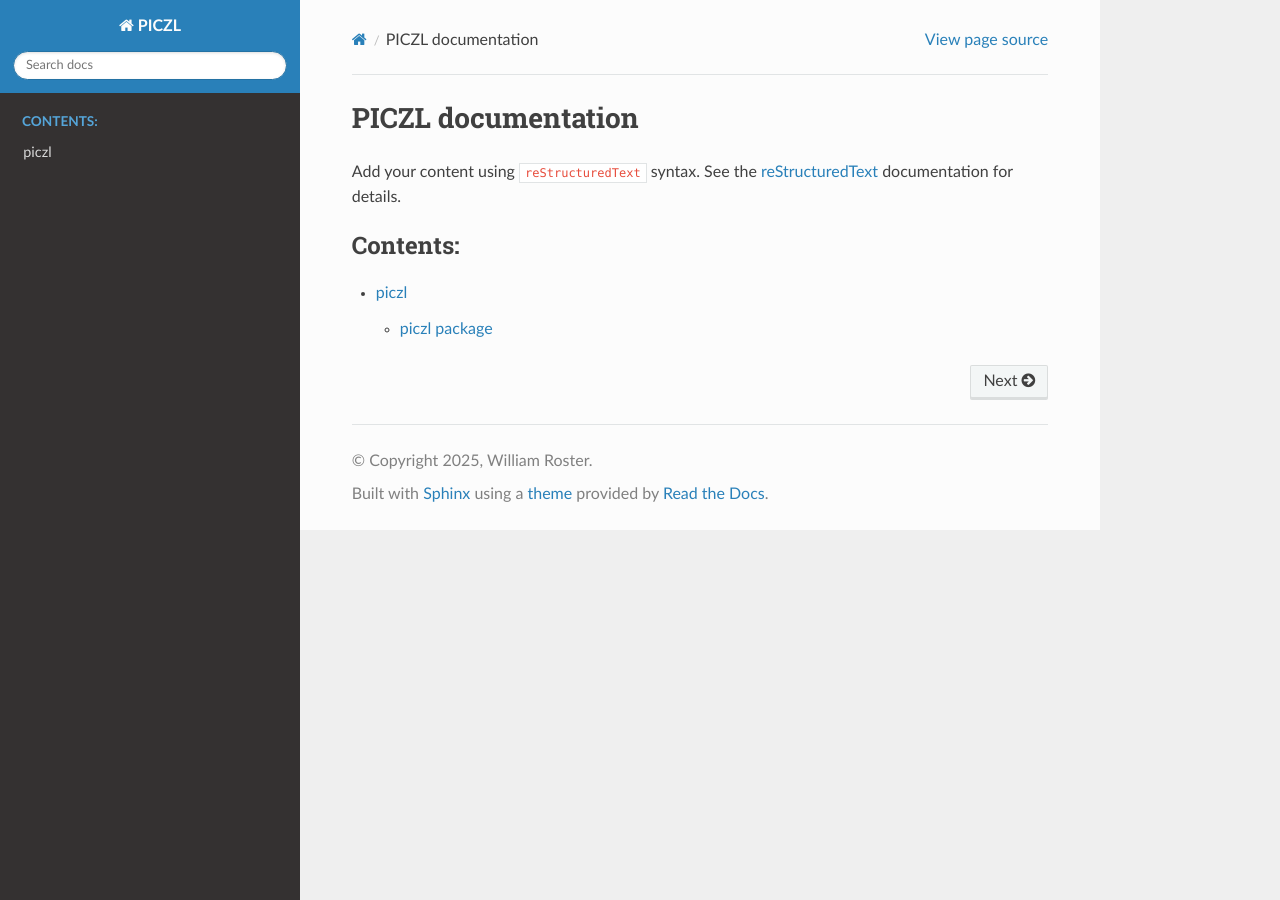
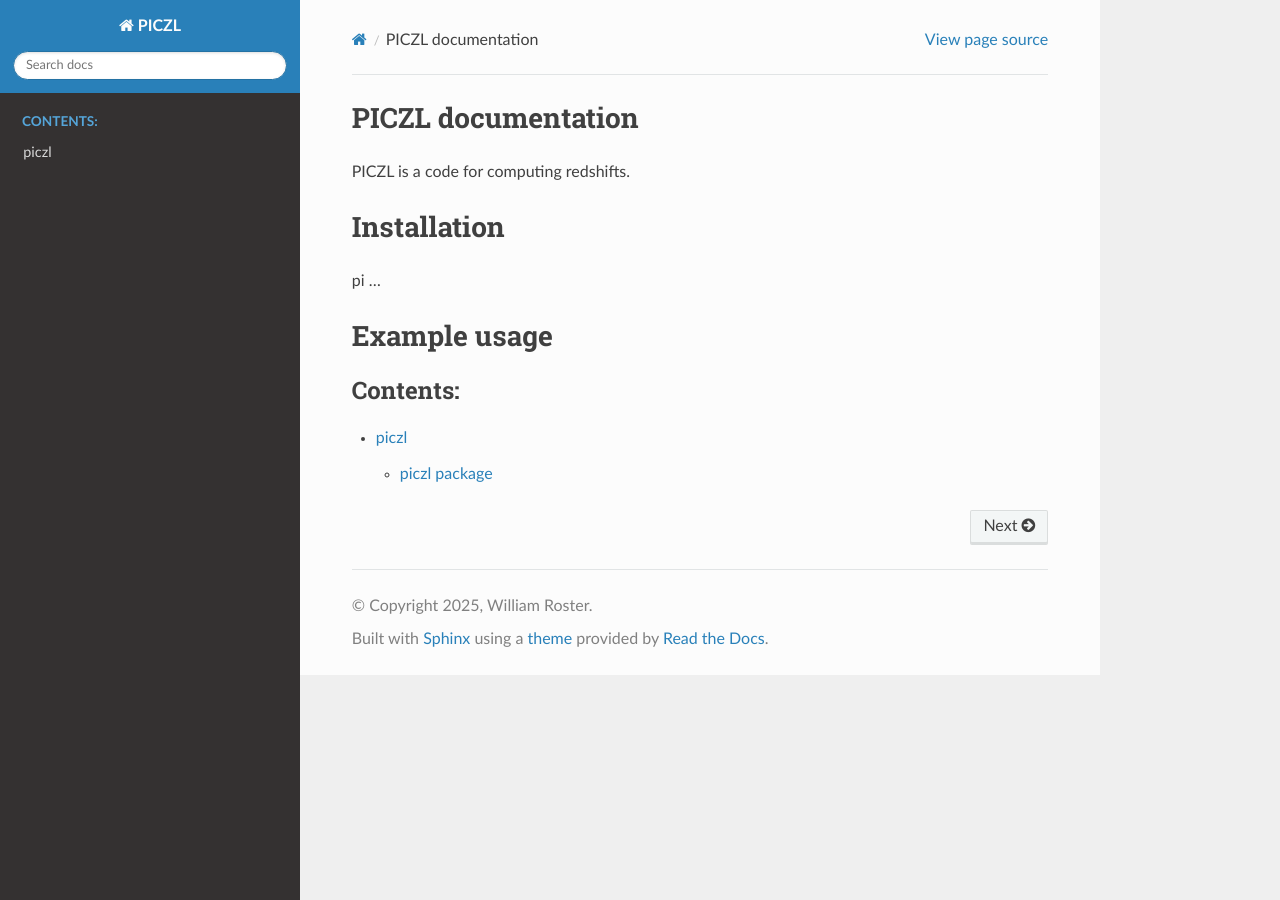
Before and after one commit to Space-papaya/PICZL, a Sphinx documentation site: the page built from docs/source/index.rst, in a window 1280 px wide. Built offline with Sphinx 7.4.7 and the Read the Docs theme 3.1.0, drawn with Linux system fonts in a browser that asks for light colours.

Commit message:
started work on index

```diff
--- a/docs/source/index.rst
+++ b/docs/source/index.rst
@@ -6,9 +6,16 @@
 PICZL documentation
 ===================
 
-Add your content using ``reStructuredText`` syntax. See the
-`reStructuredText <https://www.sphinx-doc.org/en/master/usage/restructuredtext/index.html>`_
-documentation for details.
+PICZL is a code for computing redshifts.
+
+Installation
+===========
+
+pi ...
+
+
+Example usage
+=============
 
 
 .. toctree::
```
